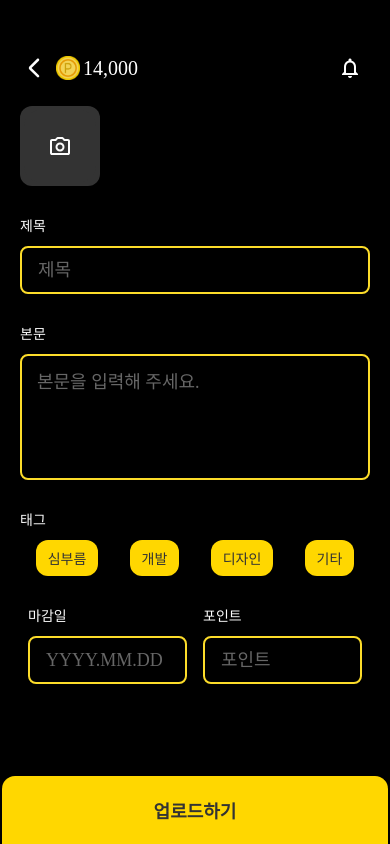
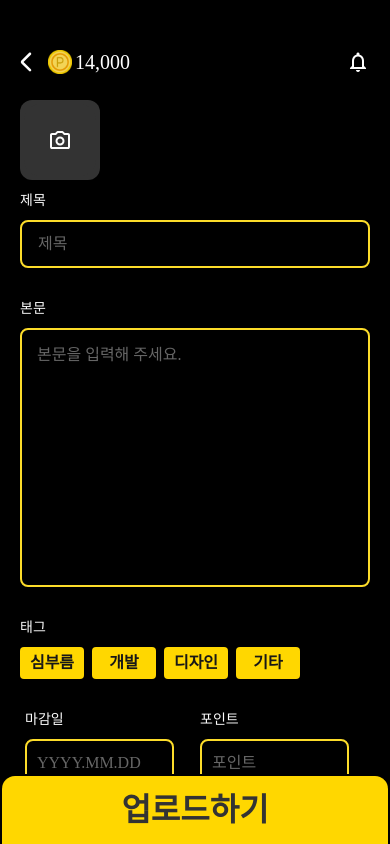
Before and after one commit to sunrin-albant/frontend, a React Native app: screen /HomeScreen in a window 390 px wide. Both pictures are taken after a click on the element 346 px from the left and 726 px from the top of the page. Built offline with nearby package versions, Linux system fonts and the light colour scheme; no server answers.

Commit message:
addcardscreen, detailscreen commit

```diff
--- a/App.js
+++ b/App.js
@@ -23,7 +23,11 @@ function HomeStackScreen() {
       <Stack.Screen name="HomeScreen" component={HomeScreen} />
       <Stack.Screen name="Search" component={SearchScreen} />
       <Stack.Screen name="Details" component={DetailsScreen} />
-      <Stack.Screen name="AddCard" component={AddCardScreen} />
+      <Stack.Screen
+        name="AddCard"
+        component={AddCardScreen}
+        options={{ presentation: 'modal' }}
+      />
     </Stack.Navigator>
   );
 }
--- a/screens/AddCardScreen.js
+++ b/screens/AddCardScreen.js
@@ -1,5 +1,5 @@
 import React, { useState } from 'react';
-import { StyleSheet, Text, View, TextInput, TouchableOpacity, Image, Alert, ScrollView, KeyboardAvoidingView } from 'react-native';
+import { StyleSheet, Text, View, TextInput, TouchableOpacity, Image, Alert, ScrollView, KeyboardAvoidingView, Platform } from 'react-native';
 import * as ImagePicker from 'expo-image-picker';
 import MaterialIcons from 'react-native-vector-icons/MaterialIcons';
 import { useFocusEffect } from '@react-navigation/native';
@@ -98,8 +98,6 @@ export default function AddCardScreen({ route, navigation }) {
 
   return (
     <View style={styles.container}>
-      <KeyboardAvoidingView style={styles.container} behavior="padding">
-        <ScrollView contentContainerStyle={styles.scrollContainer}>
       <View style={styles.header}>
         <TouchableOpacity onPress={() => navigation.goBack()}>
           <BackIcon />
@@ -112,6 +110,9 @@ export default function AddCardScreen({ route, navigation }) {
           <MaterialIcons name="notifications-none" size={24} color="white" />
         </TouchableOpacity>
       </View>
+      <KeyboardAvoidingView style={styles.avoidingView} behavior={Platform.OS === 'ios' ? 'padding' : 'height'}>
+        <ScrollView contentContainerStyle={styles.scrollContainer}>
+          <View style={styles.content}>
             <TouchableOpacity style={styles.imagePicker} onPress={pickImage}>
               {image ? (
                 <Image source={{ uri: image }} style={styles.image} />
@@ -121,7 +122,7 @@ export default function AddCardScreen({ route, navigation }) {
             </TouchableOpacity>
             <Text style={styles.label}>제목</Text>
             <TextInput
-            style={styles.input}
+              style={[styles.input, styles.titleInput]}
               placeholder="제목"
               placeholderTextColor="#666"
               value={title}
@@ -151,10 +152,10 @@ export default function AddCardScreen({ route, navigation }) {
               ))}
             </View>
             <View style={styles.rowContainer}>
-            <View style={styles.inputContainer}>
+              <View style={styles.inputWrapper}>
                 <Text style={styles.label}>마감일</Text>
                 <TextInput
-                style={styles.input}
+                  style={[styles.input, styles.inputReducedWidth]}
                   placeholder="YYYY.MM.DD"
                   placeholderTextColor="#666"
                   value={date}
@@ -162,10 +163,10 @@ export default function AddCardScreen({ route, navigation }) {
                   editable
                 />
               </View>
-            <View style={styles.inputContainer}>
+              <View style={styles.inputWrapper}>
                 <Text style={styles.label}>포인트</Text>
                 <TextInput
-                style={styles.input}
+                  style={[styles.input, styles.inputReducedWidth]}
                   placeholder="포인트"
                   placeholderTextColor="#666"
                   value={price}
@@ -173,6 +174,7 @@ export default function AddCardScreen({ route, navigation }) {
                   keyboardType="numeric"
                   editable
                 />
+              </View>
             </View>
           </View>
         </ScrollView>
@@ -188,13 +190,16 @@ const styles = StyleSheet.create({
   container: {
     flex: 1,
     backgroundColor: '#000',
-    paddingTop: 15,
+    paddingTop: 40,
+  },
+  avoidingView: {
+    flex: 1,
   },
   scrollContainer: {
     flexGrow: 1,
     paddingVertical: 16,
+    paddingHorizontal: 20,
     paddingBottom: 100,
-    paddingHorizontal: 20,
   },
   header: {
     flexDirection: 'row',
@@ -202,8 +207,9 @@ const styles = StyleSheet.create({
     justifyContent: 'space-between',
     width: '100%',
     paddingVertical: 10,
-    paddingHorizontal: 8,
-    marginBottom: 16,
+    paddingHorizontal: 20,
+    backgroundColor: '#000',
+    zIndex: 10,
   },
   coinContainer: {
     flexDirection: 'row',
@@ -232,7 +238,7 @@ const styles = StyleSheet.create({
     justifyContent: 'center',
     alignItems: 'center',
     alignSelf: 'flex-start',
-    marginBottom: 30,
+    marginBottom: 10,
   },
   image: {
     width: '100%',
@@ -248,11 +254,23 @@ const styles = StyleSheet.create({
     color: '#CCC',
     backgroundColor: '#000',
     fontFamily: 'Pretendard',
-    fontSize: 18,
+    fontSize: 16,
     fontStyle: 'normal',
     fontWeight: '500',
-    lineHeight: 22,
+    lineHeight: 20,
     marginBottom: 30,
+  },
+  titleInput: {
+    color: '#CCC',
+    fontFamily: 'Pretendard',
+    fontSize: 16,
+    fontStyle: 'normal',
+    fontWeight: '500',
+    lineHeight: 20,
+  },
+  inputReducedWidth: {
+    width: '90%',
+    paddingHorizontal: 10,
   },
   textArea: {
     borderColor: '#FCDC2A',
@@ -264,14 +282,15 @@ const styles = StyleSheet.create({
     color: '#CCC',
     backgroundColor: '#000',
     fontFamily: 'Pretendard',
-    fontSize: 18,
+    fontSize: 16,
     fontStyle: 'normal',
     fontWeight: '500',
-    lineHeight: 22,
+    lineHeight: 20,
     display: 'flex',
     alignItems: 'flex-start',
     flex: 1,
     alignSelf: 'stretch',
+    paddingBottom: 200,
   },
   label: {
     color: '#FCFCFC',
@@ -284,33 +303,43 @@ const styles = StyleSheet.create({
   },
   tagContainer: {
     flexDirection: 'row',
-    justifyContent: 'space-around',
+    justifyContent: 'flex-start',
     marginBottom: 30,
   },
   tag: {
     backgroundColor: '#FFD700',
-    paddingVertical: 8,
-    paddingHorizontal: 12,
-    borderRadius: 12,
-    marginHorizontal: 4,
+    borderRadius: 4,
+    marginRight: 8,
+    display: 'flex',
+    justifyContent: 'center',
+    alignItems: 'center',
+    width: 64,
+    height: 32,
+    paddingHorizontal: 8,
   },
   selectedTag: {
     backgroundColor: '#666',
   },
   tagText: {
-    color: '#333',
+    color: 'var(--secondary, #171717)',
+    textAlign: 'center',
+    fontFamily: 'Pretendard',
+    fontSize: 16,
+    fontStyle: 'normal',
+    fontWeight: '600',
+    lineHeight: 22,
   },
   selectedTagText: {
-    color: '#FFD700',
+    color: '#999999',
   },
   rowContainer: {
     flexDirection: 'row',
     justifyContent: 'space-between',
     marginBottom: 30,
   },
-  inputContainer: {
+  inputWrapper: {
     flex: 1,
-    marginHorizontal: 8,
+    marginHorizontal: 5,
   },
   button: {
     position: 'absolute',
@@ -332,7 +361,10 @@ const styles = StyleSheet.create({
   },
   buttonText: {
     color: '#333',
-    fontSize: 18,
-    fontWeight: 'bold',
+    fontSize: 32,
+    fontWeight: '600',
+    textAlign: 'center',
+    fontFamily: 'Pretendard',
+    lineHeight: 22,
   },
 });
--- a/screens/DetailsScreen.js
+++ b/screens/DetailsScreen.js
@@ -1,6 +1,10 @@
 import React, { useState } from 'react';
 import { StyleSheet, Text, View, TouchableOpacity, ScrollView, Image } from 'react-native';
 import MaterialIcons from 'react-native-vector-icons/MaterialIcons';
+import CoinIcon from '../assets/Coin.png';
+import BackIcon from '../components/BackIcon';
+import FavoriteIcon from '../components/FavoriteIcon';
+import CalendarIcon from '../components/CalendarIcon';
 
 export default function DetailsScreen({ route, navigation }) {
   const { item } = route.params;
@@ -12,26 +16,26 @@ export default function DetailsScreen({ route, navigation }) {
 
   return (
     <View style={styles.container}>
-      <ScrollView contentContainerStyle={styles.scrollContainer}>
       <View style={styles.imageHeader}>
         <Image source={{ uri: item.image }} style={styles.backgroundImage} />
         <View style={styles.header}>
           <TouchableOpacity onPress={() => navigation.goBack()}>
-              <MaterialIcons name="arrow-back" size={24} color="black" />
+            <BackIcon />
           </TouchableOpacity>
           <View style={styles.coinContainer}>
-              <MaterialIcons name="attach-money" size={24} color="gold" />
+            <Image source={require('../assets/Coin.png')} style={styles.coinIcon} />
             <Text style={styles.coinText}>14,000</Text>
           </View>
           <TouchableOpacity>
-              <MaterialIcons name="notifications-none" size={24} color="black" />
+            <MaterialIcons name="notifications-none" size={24} color="white" />
           </TouchableOpacity>
         </View>
-          <TouchableOpacity style={styles.favoriteIcon} onPress={toggleFavorite}>
-            <MaterialIcons name={isFavorite ? "favorite" : "favorite-border"} size={24} color={isFavorite ? "red" : "black"} />
-          </TouchableOpacity>
+        <View style={styles.favoriteIcon}>
+          <FavoriteIcon onPress={toggleFavorite} />
+        </View>
       </View>
 
+      <ScrollView contentContainerStyle={styles.scrollContainer}>
         <View style={styles.userContainer}>
           <MaterialIcons name="person" size={40} color="#666" style={styles.userIcon} />
           <View>
@@ -40,10 +44,13 @@ export default function DetailsScreen({ route, navigation }) {
           </View>
           <View style={styles.infoContainer}>
             <Text style={styles.infoText}>🪙 {item.price.toLocaleString()}원</Text>
-            <Text style={styles.infoText}>📅 {item.date}까지</Text>
+            <View style={styles.dateContainer}>
+              <CalendarIcon style={styles.calendarIcon} />
+              <Text style={styles.infoText}>{item.date}까지</Text>
             </View>
           </View>
-
+        </View>
+        <View style={styles.separatorLine} /> {}
         <View style={styles.detailsContainer}>
           <Text style={styles.title}>{item.title}</Text>
           <View style={styles.tagContainer}>
@@ -73,23 +80,36 @@ const styles = StyleSheet.create({
     flexDirection: 'row',
     alignItems: 'center',
     justifyContent: 'space-between',
+    width: '100%',
+    paddingVertical: 10,
+    paddingHorizontal: 20,
+    zIndex: 10,
     position: 'absolute',
-    top: 16,
-    left: 16,
-    right: 16,
-    zIndex: 1,
+    top: 40,
+    left: 0,
+    right: 0,
   },
   coinContainer: {
     flexDirection: 'row',
     alignItems: 'center',
+    marginLeft: 4,
+    marginRight: 'auto',
+  },
+  coinIcon: {
+    width: 24,
+    height: 24,
   },
   coinText: {
-    fontSize: 18,
-    fontWeight: 'bold',
-    color: 'black',
-    marginLeft: 8,
+    fontSize: 20,
+    fontWeight: '500',
+    color: 'white',
+    marginLeft: 3,
+    fontFamily: 'Pretendard',
+    lineHeight: 22,
+    textAlign: 'center',
   },
   scrollContainer: {
+    flexGrow: 1,
     paddingBottom: 80,
   },
   imageHeader: {
@@ -106,17 +126,12 @@ const styles = StyleSheet.create({
     position: 'absolute',
     bottom: 10,
     right: 10,
-    backgroundColor: 'white',
-    borderRadius: 12,
-    padding: 5,
   },
   userContainer: {
     flexDirection: 'row',
     alignItems: 'center',
     padding: 16,
     backgroundColor: '#1c1c1c',
-    borderBottomWidth: 1,
-    borderBottomColor: '#FFD700',
   },
   userIcon: {
     marginRight: 8,
@@ -137,6 +152,19 @@ const styles = StyleSheet.create({
   infoText: {
     fontSize: 14,
     color: '#FFD700',
+  },
+  dateContainer: {
+    flexDirection: 'row',
+    alignItems: 'center',
+  },
+  calendarIcon: {
+    marginRight: 4,
+  },
+  separatorLine: {
+    height: 1,
+    backgroundColor: '#FFD700',
+    marginHorizontal: 16,
+    marginBottom: 16,
   },
   detailsContainer: {
     padding: 16,
--- a/screens/HomeScreen.js
+++ b/screens/HomeScreen.js
@@ -7,7 +7,7 @@ import AddIcon from '../components/AddIcon';
 const { width } = Dimensions.get('window');
 const CARD_WIDTH = width * 0.9;
 
-const coinImage = require('../assets/Coin.png'); // Adjust the path as necessary
+const coinImage = require('../assets/Coin.png');
 
 const HomeScreen = ({ navigation }) => {
   const [data, setData] = useState([
@@ -298,8 +298,6 @@ const styles = StyleSheet.create({
     backgroundColor: '#FFD700',
     paddingVertical: 2,
     paddingHorizontal: 8,
-    paddingVertical: 2,
-    paddingHorizontal: 8,
     justifyContent: 'center',
     alignItems: 'center',
     borderRadius: 4,
```
Lines whose indentation alone changed are shown as unchanged.
